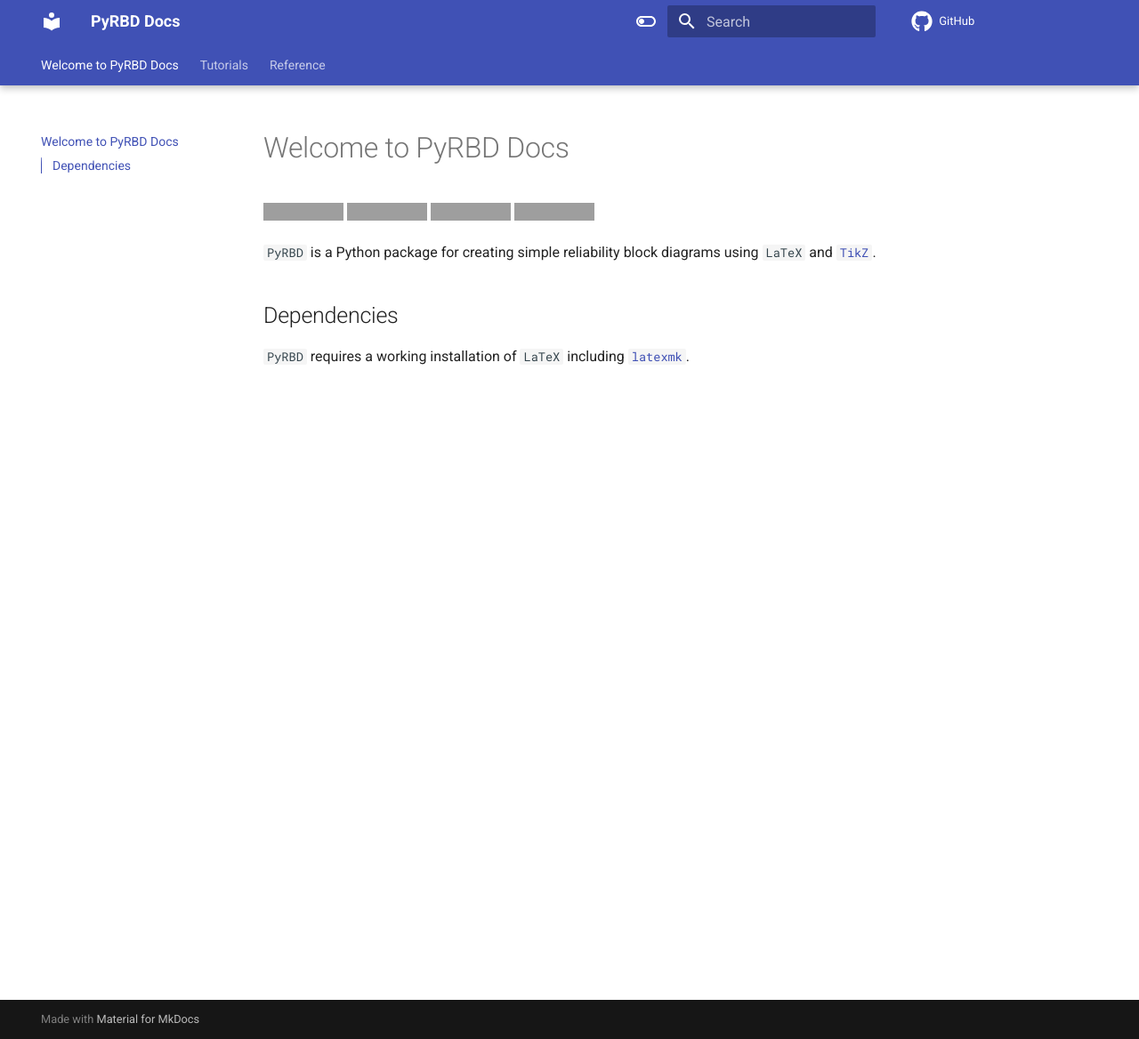
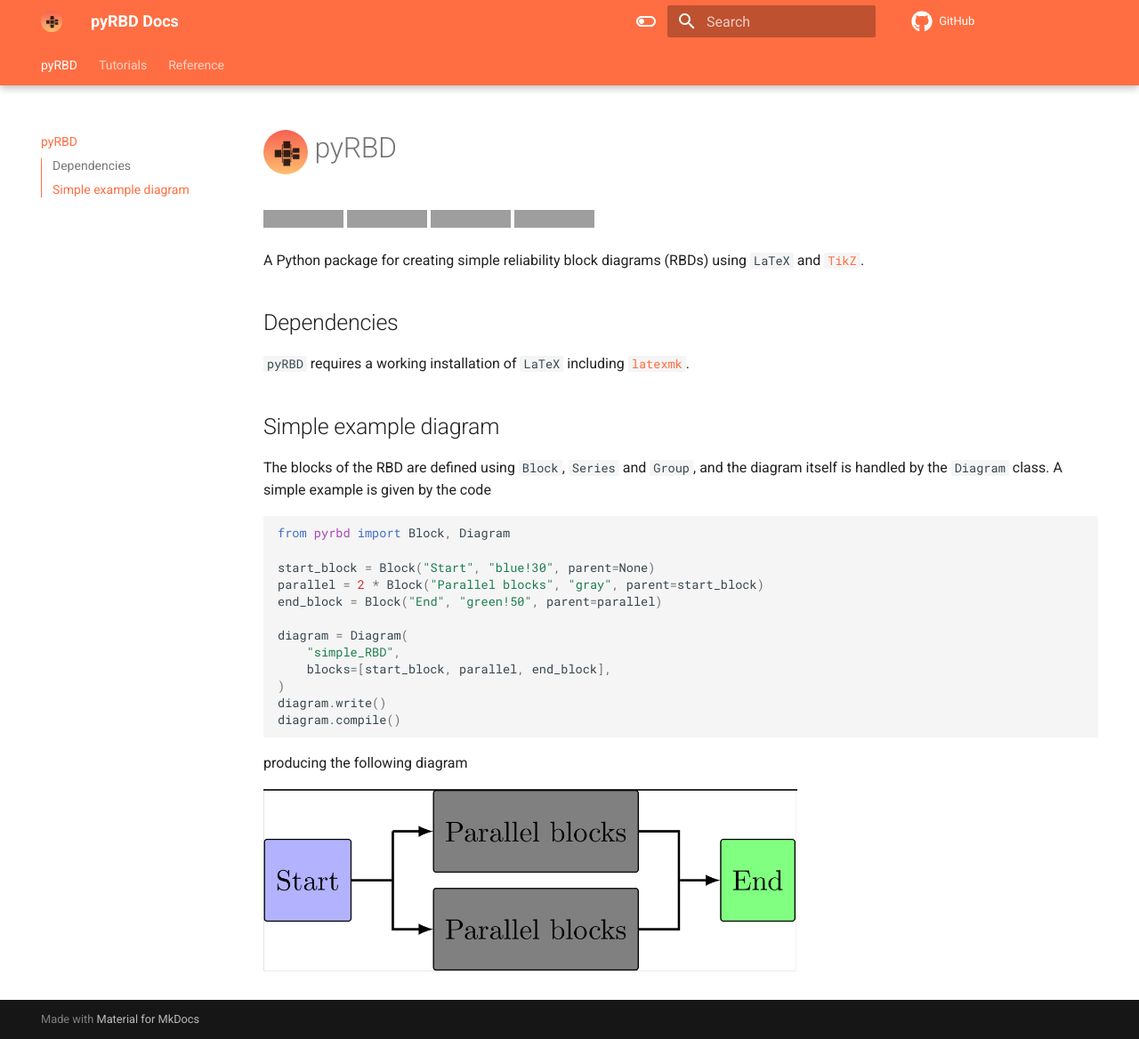
Before and after one commit to hghugdal/pyrbd, an MkDocs documentation site: the page built from docs/index.md, in a window 1280 px wide and 1168 px high. Shown: the whole window at 89% size. Built offline with MkDocs 1.6.1 and Material for MkDocs 9.7.7, drawn with Linux system fonts in a browser that asks for light colours; comment, search, counter and statistics services are not loaded; grey boxes are pictures that could not be loaded.

Commit message:
Update docs and examples, add logo
Move examples to docs directory, update readme and version number

````diff
--- a/README.md
+++ b/README.md
@@ -1,8 +1,28 @@
-# PyRBD
+# <img alt="pyRBDlogo" src=docs/images/logo.svg width=35 align=center> pyRBD
 
 <img alt="Python" src="https://img.shields.io/badge/Python-3.11, 3.12, 3.13-blue?logo=python&link=None"> <img alt="Tests" src="https://img.shields.io/badge/Tests-Passing-darkgreen?logo=pytest&link=None"> <img alt="Coverage" src="https://img.shields.io/badge/Coverage-100%25-darkgreen?link=None"> <img alt="Pylint" src="https://img.shields.io/badge/Pylint-10%2F10-darkgreen?link=None">
 
 A Python package for creating simple reliability block diagrams (RBDs) using `LaTeX` and [`TikZ`](https://en.wikipedia.org/wiki/PGF/TikZ).
 
 ## Dependencies
-`PyRBD` requires a working installation of `LaTeX` including [`latexmk`](https://ctan.org/pkg/latexmk/).
+`pyRBD` requires a working installation of `LaTeX` including [`latexmk`](https://ctan.org/pkg/latexmk/).
+
+## Simple example diagram
+The blocks of the RBD are defined using `Block`, `Series` and `Group`, and the diagram itself is handled by the `Diagram` class. A simple example is given by the code
+```python
+from pyrbd import Block, Diagram
+
+start_block = Block("Start", "blue!30", parent=None)
+parallel = 2 * Block("Parallel blocks", "gray", parent=start_block)
+end_block = Block("End", "green!50", parent=parallel)
+
+diagram = Diagram(
+    "simple_RBD",
+    blocks=[start_block, parallel, end_block],
+)
+diagram.write()
+diagram.compile()
+```
+producing the following diagram
+![Simple RBD diagram](docs/examples/simple_RBD.png)
+For more examples, visit the documentation.
--- a/docs/index.md
+++ b/docs/index.md
@@ -1,8 +1,5 @@
-# Welcome to PyRBD Docs
+# <img alt="pyRBDlogo" src=images/logo.svg width=50 align=top> pyRBD
 
-<img alt="Python" src="https://img.shields.io/badge/Python-3.11, 3.12, 3.13-blue?logo=python&link=None"> <img alt="Tests" src="https://img.shields.io/badge/Tests-Passing-darkgreen?logo=pytest&link=None"> <img alt="Coverage" src="https://img.shields.io/badge/Coverage-100%25-darkgreen?link=None"> <img alt="Pylint" src="https://img.shields.io/badge/Pylint-10%2F10-darkgreen?link=None">
+--8<-- "README.md:2:-3"
 
-`PyRBD` is a Python package for creating simple reliability block diagrams using `LaTeX` and [`TikZ`](https://en.wikipedia.org/wiki/PGF/TikZ).
-
-## Dependencies
-`PyRBD` requires a working installation of `LaTeX` including [`latexmk`](https://ctan.org/pkg/latexmk/).
+<img src="examples/simple_RBD.png" width=600>
--- a/mkdocs.yml
+++ b/mkdocs.yml
@@ -1,8 +1,10 @@
-site_name: PyRBD Docs
+site_name: pyRBD Docs
 repo_url: https://github.com/hghugdal/pyrbd
 
 theme:
   name: "material"
+  logo: images/logo.svg
+  favicon: images/logo.png
   features:
     - navigation.instant
     - navigation.tabs
@@ -21,11 +23,13 @@ theme:
   palette:
   - media: "(prefers-color-scheme: light)"
     scheme: default
+    primary: deep orange
     toggle:
       icon: material/toggle-switch-off-outline
       name: Switch to dark mode
   - media: "(prefers-color-scheme: dark)"
     scheme: slate
+    primary: amber
     toggle:
       icon: material/toggle-switch
       name: Switch to light mode
@@ -54,5 +58,13 @@ plugins:
 
 markdown_extensions:
   - pymdownx.highlight
-  - pymdownx.superfences
+  - pymdownx.superfences:
+      custom_fences:
+      - name: python
+        class: python
+        validator: !!python/name:markdown_exec.validator
+        format: !!python/name:markdown_exec.formatter
   - pymdownx.inlinehilite
+  - pymdownx.snippets:
+      check_paths: true
+      base_path: [docs/examples, "."]
````
Also changed, not shown: docs/examples/example_rbd.py (added, +33 -0 lines), docs/examples/simple_rbd.py (added, +18 -0 lines), docs/reference/index.md (+4 -0 lines), docs/tutorials.md (+16 -0 lines), pyproject.toml (+4 -4 lines), docs/examples/simple_RBD.png (added), docs/images/logo.png (added), docs/images/logo.svg (added), 4 other files.
